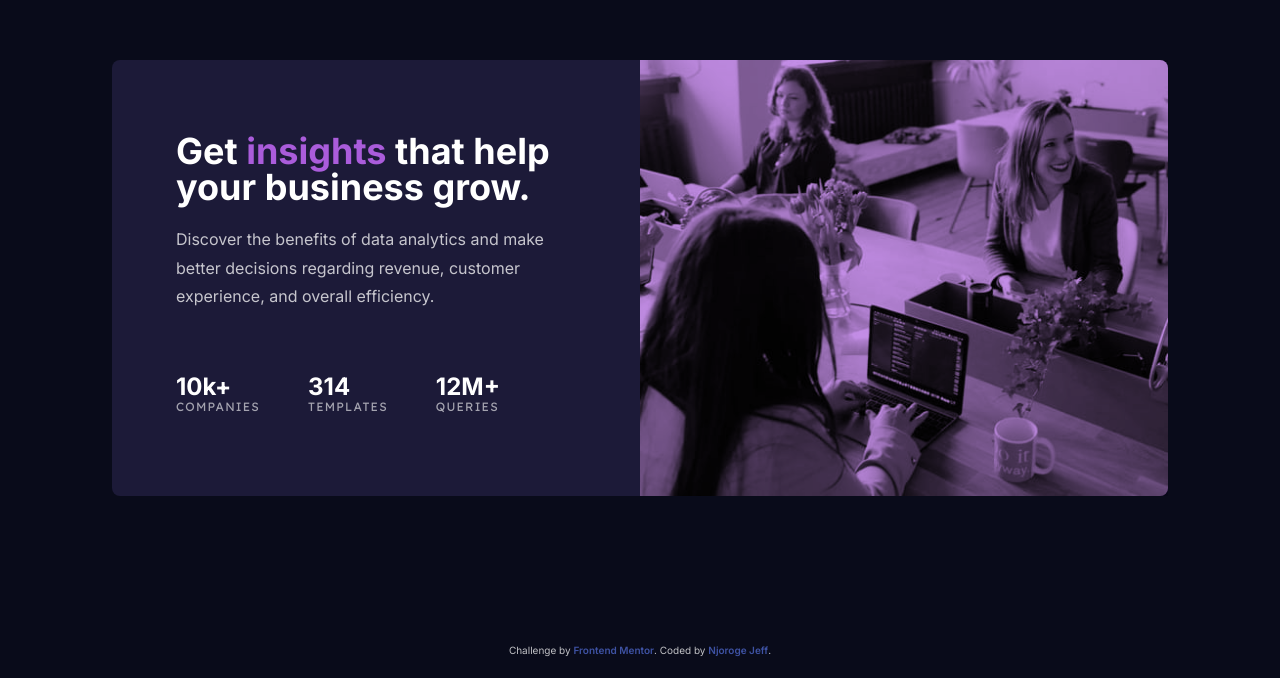
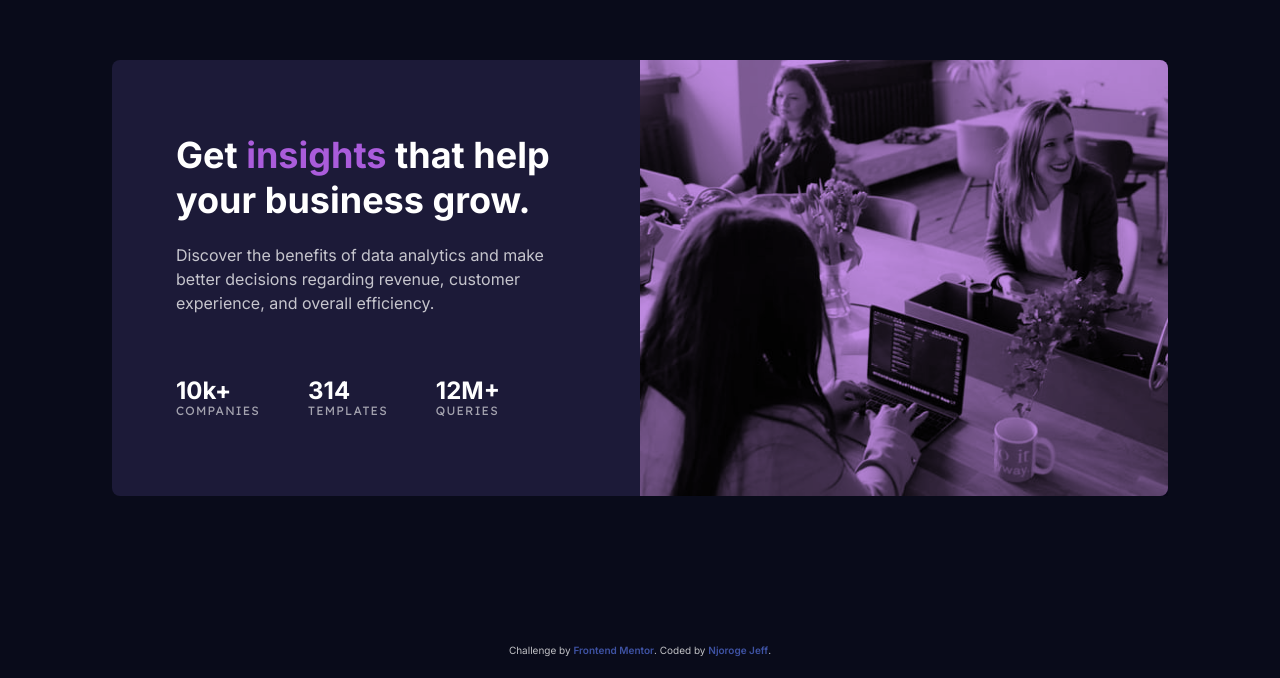
Before and after one commit to njorogejeff/fm-stats-preview-card-component, a website built with Vite: page index.html in a window 1280 px wide. Shown: the part 122-800 px from the top of the page. Built offline with nearby package versions, Linux system fonts and the light colour scheme.

Commit message:
refactor: adjust stats card text spacing and sizing

```diff
--- a/index.html
+++ b/index.html
@@ -32,12 +32,12 @@
       </section>
 
       <!-- Stats Paragraph Section -->
-      <section class="px-10 pt-8 pb-10 lg:order-1 lg:flex lg:flex-col lg:justify-center lg:pr-20 lg:pl-16">
-        <h2 class="text-statsWhite-heading mb-3 text-2xl font-bold lg:mb-5 lg:text-4xl lg:leading-none">
+      <section class="px-10 pt-8 pb-10 lg:order-1 lg:flex lg:flex-col lg:justify-center lg:pr-20 lg:pl-16 lg:pt-7 lg:pb-8">
+        <h2 class="text-statsWhite-heading mb-3 text-2xl font-bold lg:mb-5 lg:text-4xl lg:leading-tight">
           Get <span class="text-statsPurple-500">insights</span> that help your
           business grow.
         </h2>
-        <p class="text-statsWhite-paragraph mb-8 text-base leading-[1.8] lg:mb-16">
+        <p class="text-statsWhite-paragraph mb-8 text-base leading-normal lg:mb-16">
           Discover the benefits of data analytics and make better decisions
           regarding revenue, customer experience, and overall efficiency.
         </p>
```
